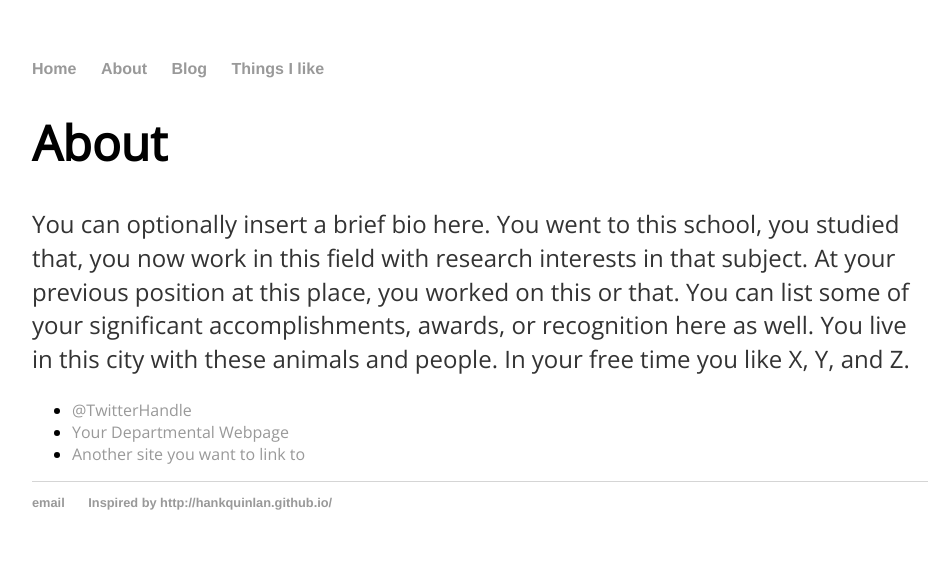
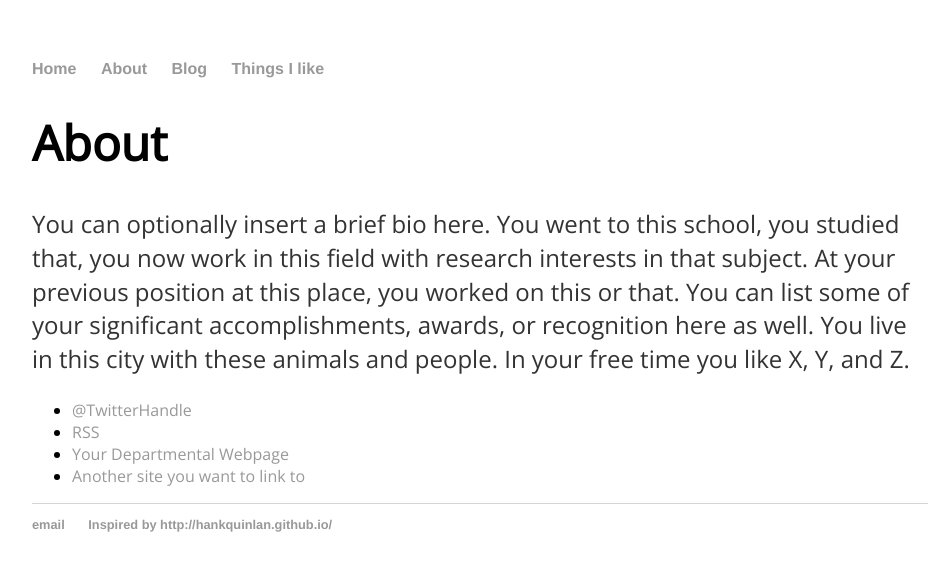
Before and after one commit to damnArin/damnArin.github.io, a Jekyll site: the page built from about/index.html, in a window 1280 px wide. Shown: the top 571 px of the page, without its empty margins (160-1101 px from the left). Built offline with Jekyll 4.4.1, drawn with Linux system fonts in a browser that asks for light colours.

Commit message:
update link position

```diff
--- a/about/index.html
+++ b/about/index.html
@@ -11,6 +11,7 @@ title: Aami
 
 			<ul class="contacts">
 				<li><a href="#">@TwitterHandle</a></li>
+				<li><a href='http://joelglovier.com/feed.xml' rel='alternate' type='application/atom+xml'>RSS</a></li>
 				<li><a href="#">Your Departmental Webpage</a></li>
 				<li><a href="#">Another site you want to link to</a></li>
 				</ul>
```
